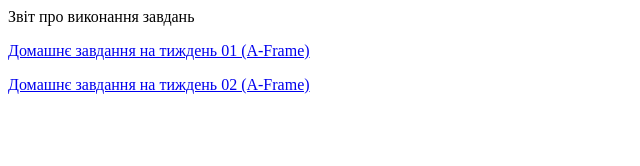
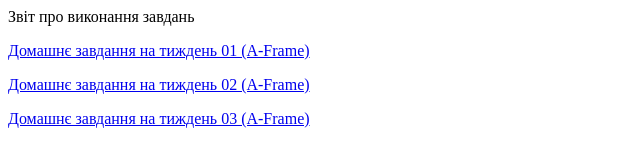
Before and after one commit to lytvynenko206/ICTO, a plain HTML site: page index.html in a window 1280 px wide. Shown: the whole page, without its empty margins (0-640 px from the left). Drawn offline with Linux system fonts and the light colour scheme.

Commit message:
Update index.html

```diff
--- a/index.html
+++ b/index.html
@@ -9,5 +9,6 @@
                Звіт про виконання завдань
                <p><a href="week01/ARindex.html" target="_blank">Домашнє завдання на тиждень 01 (A-Frame)</a>
                <p><a href="week02/ARindex.html" target="_blank">Домашнє завдання на тиждень 02 (A-Frame)</a>
+               <p><a href="week03/ARindex.html" target="_blank">Домашнє завдання на тиждень 03 (A-Frame)</a>
        </body>
 </html>
```
